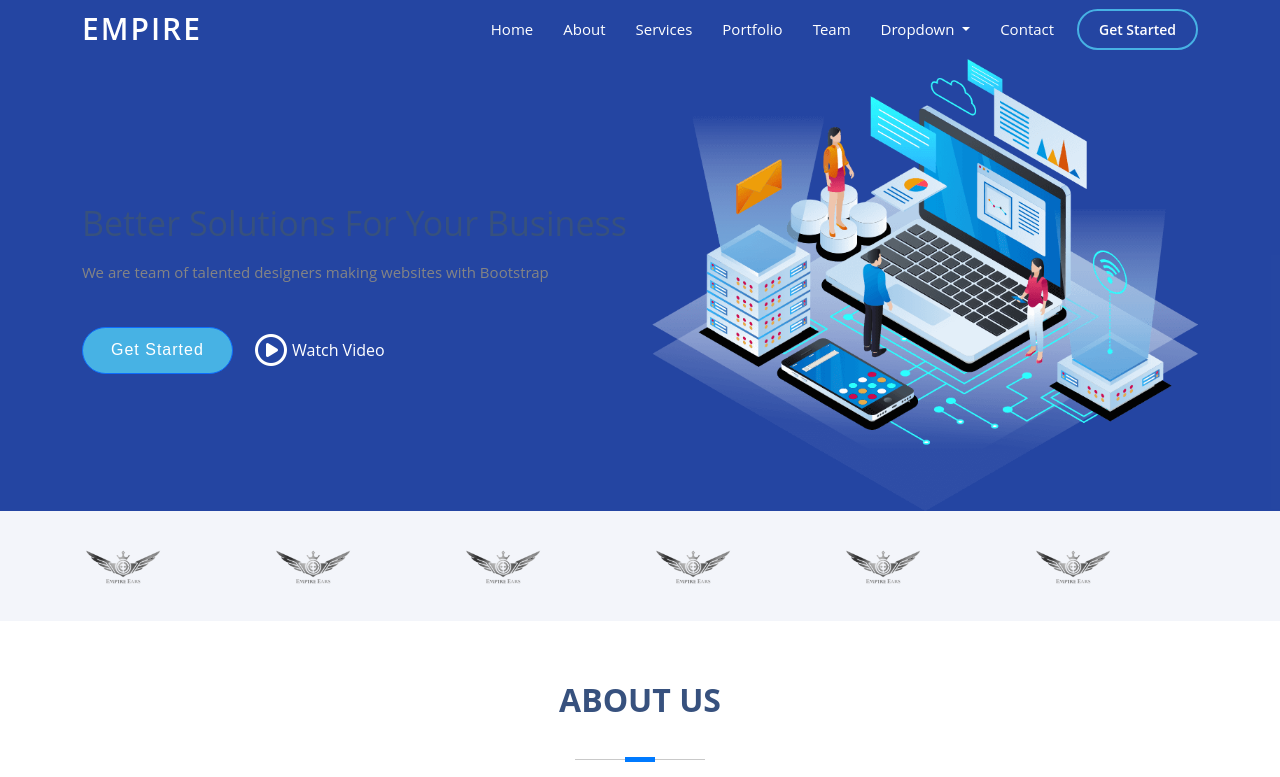
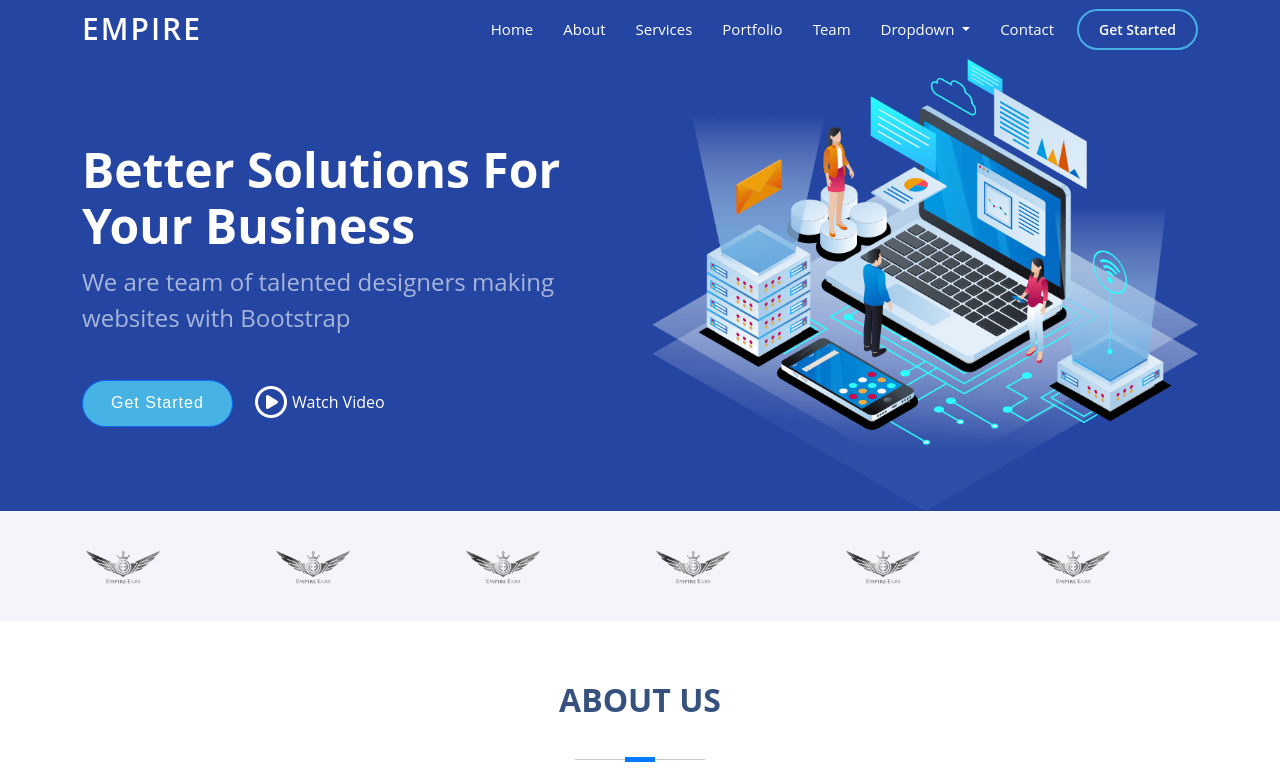
Before and after one commit to Emonkhan21/CT_Assignment_2, a plain HTML site: page index.html in a window 1280 px wide. Shown: the top 777 px of the page. Drawn offline with nearby package versions, Linux system fonts and the light colour scheme.

Commit message:
CT_Assignment_2

```diff
--- a/css/style.css
+++ b/css/style.css
@@ -74,7 +74,7 @@ body {
 }
 
 
-.left-side h2 {
+.left-side h1 {
     margin: 0 0 10px 0;
     font-size: 48px;
     font-weight: 700;
@@ -84,7 +84,7 @@ body {
 
 
 
-.left-side p {
+.left-side .pera {
     color: rgba(255, 255, 255, 0.6);
     margin-bottom: 50px;
     font-size: 24px;
--- a/index.html
+++ b/index.html
@@ -89,8 +89,8 @@
 
                 <div class="col-lg-6">
                     <div class="left-side">
-                        <h2> Better Solutions For Your Business</h2>
-                        <p>We are team of talented designers making websites with Bootstrap</p>
+                        <h1> Better Solutions For Your Business</h1>
+                        <p class="pera">We are team of talented designers making websites with Bootstrap</p>
                         <button type="button" class="btn btn-primary btn_1">Get Started</button>
 
 
@@ -152,7 +152,7 @@
         <div class="container">
             <div class="row">
                 <div class="col-lg-6">
-                    <p>Lorem ipsum dolor sit amet, consectetur adipiscing elit, sed do eiusmod tempor incididunt ut
+                    <p >Lorem ipsum dolor sit amet, consectetur adipiscing elit, sed do eiusmod tempor incididunt ut
                         labore et dolore magna aliqua. </p>
 
                     <ul class="list_item">
```
